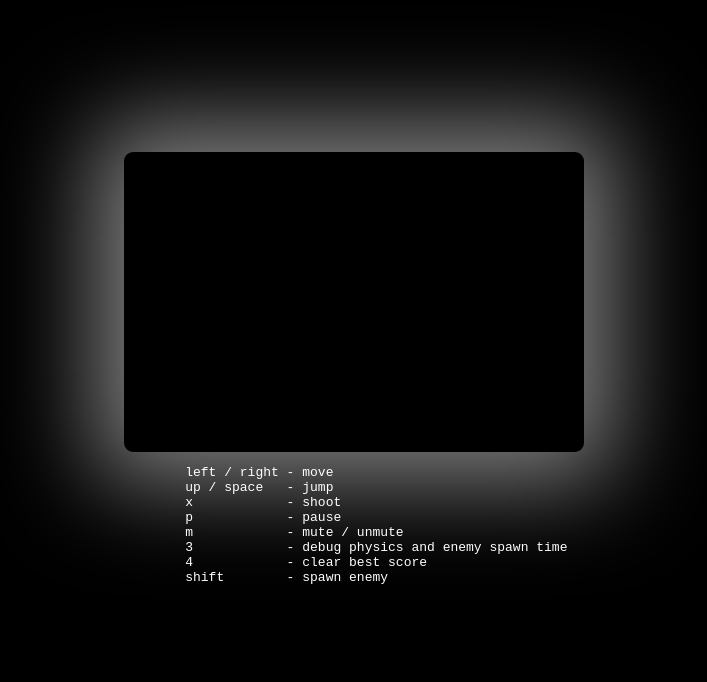
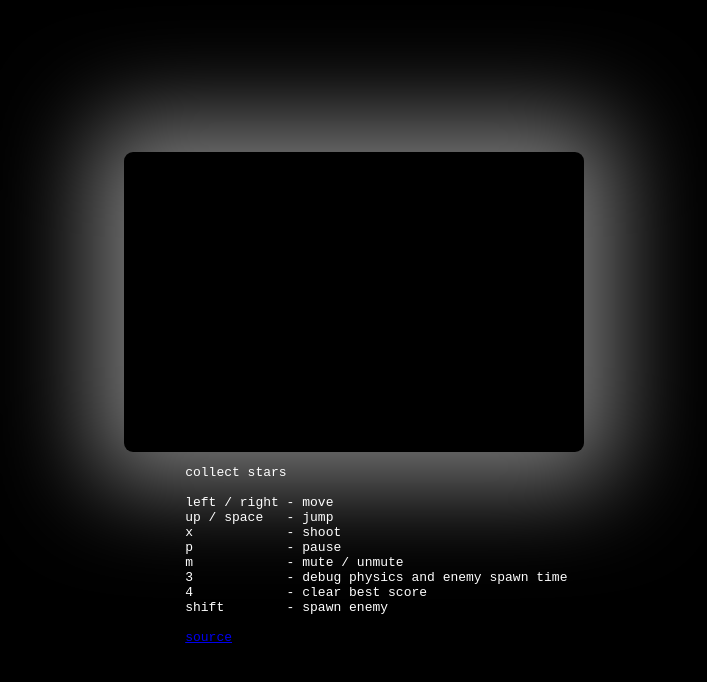
Before and after one commit to ampled/phaser3-typescript-webpack, a website built with webpack: page src/index.html in a window 1280 px wide. Shown: the part 104-786 px from the top of the page, without its empty margins (286-993 px from the left). Built offline with nearby package versions, Linux system fonts and the light colour scheme.

Commit message:
fix link to repo

```diff
--- a/src/index.html
+++ b/src/index.html
@@ -51,6 +51,8 @@
   <div id="game">
   </div>
   <pre id="info">
+    collect stars
+
     left / right - move
     up / space   - jump
     x            - shoot
@@ -59,7 +61,10 @@
     3            - debug physics and enemy spawn time
     4            - clear best score
     shift        - spawn enemy
+
+    <a href="http://github.com/ampled/phaser3-typescript-webpack">source</a>
   </pre>
+  <script type="text/javascript" src="main.js?v=2"></script>
 </body>
 
 </html>
```
